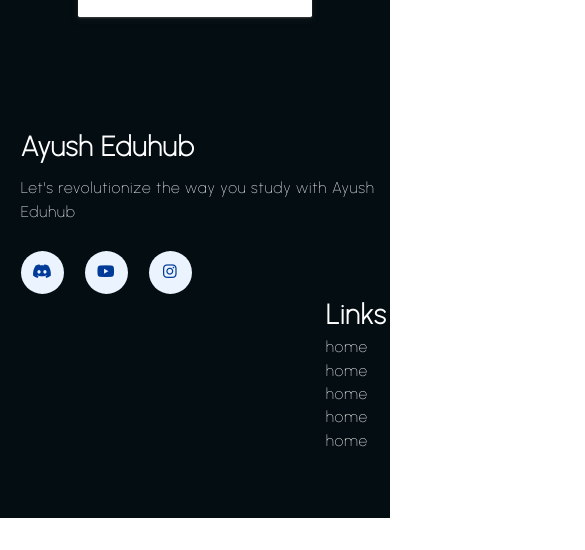
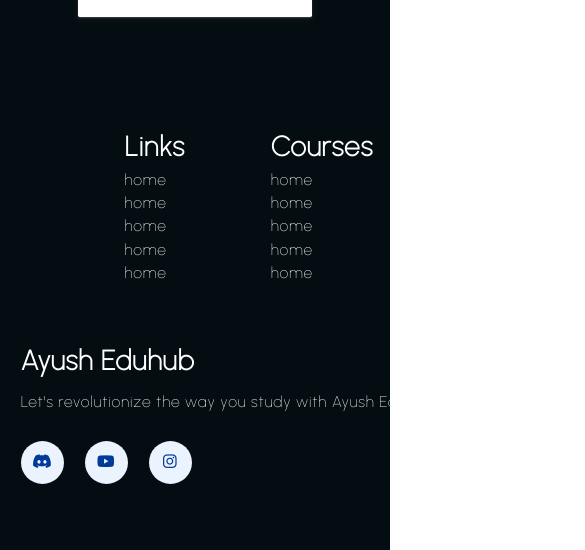
Before and after one commit to Ayush1Kr/Ayush-Eduhub, a plain HTML site: page index.html in a window 390 px wide. Shown: the part 6369-6919 px from the top of the page, 585 px wide, since content can reach past the window. Before the commit the page ends 6887 px from the top, so only its background shows below. Drawn offline with Linux system fonts and the light colour scheme.

Commit message:
making responsive

```diff
--- a/index.html
+++ b/index.html
@@ -270,6 +270,7 @@
             </div>
 
 
+
             <div class="footer-2--div">
                 <p class="footer-subheading"> Links</p>
 
@@ -283,6 +284,34 @@
 
 
             </div>
+            <div class="footer-3--div">
+                <p class="footer-subheading"> Courses</p>
+
+                    <ul>
+                    <li> <a href="index.html">home </a></li>
+                    <li> <a href="index.html">home </a></li>
+                    <li> <a href="index.html">home </a></li>
+                    <li> <a href="index.html">home </a></li>
+                    <li> <a href="index.html">home </a></li>
+                    </ul>
+
+
+            </div>
+            <div class="footer-4--div">
+                <p class="footer-subheading"> blogs</p>
+
+                    <ul>
+                    <li> <a href="index.html">home </a></li>
+                    <li> <a href="index.html">home </a></li>
+                    <li> <a href="index.html">home </a></li>
+                    <li> <a href="index.html">home </a></li>
+                    <li> <a href="index.html">home </a></li>
+                    </ul>
+
+
+            </div>
+
+
 
         </div>
     </footer>
--- a/style.css
+++ b/style.css
@@ -448,7 +448,7 @@ main{
 /* start footer section  */
 
 .container .footer-2--div{
-    padding-left: 35.3rem;
+    padding-left: 12rem;
 }
 
 footer{
@@ -458,6 +458,10 @@ footer{
 
 footer *{
     color: var(--white-color);
+}
+
+footer .grid{
+    text-align: right;
 }
 
 .footer-subheading{
@@ -470,7 +474,7 @@ footer *{
 }
 
 .footer-1--div{
-
+    text-align: left;
     & .social-footer--icons{
         display: flex;
         gap: 2.4rem;
@@ -599,6 +603,8 @@ input, textarea {
 
 /* media queries section  */
 
+
+
 /* @media (max-width:1380px) */
 @media (width <= 1400px)
 {
@@ -622,6 +628,13 @@ input, textarea {
     }
 }
 
+
+@media (width <= 1100px){
+    .section-course .grid-four--cols{
+        grid-template-columns: repeat(auto-fit,minmax(250px,1fr));
+    }
+}
+
 @media (width <=998px)
 {
     .section-hero{
@@ -642,12 +655,28 @@ input, textarea {
             }
         }
     }
+
+    footer .grid-four--cols{
+
+        grid-template-columns: repeat(3, minmax(250px,1fr));
+        text-align: left;
+
+        & .footer-1--div{
+            grid-row: 2/3;
+            grid-column: 1/-1;
+            margin-top: 6.4rem;
+        }
+
+
+    }
+
+
 }
 
 @media (width <=768px)
 {
-    .grid-two--cols,.grid-three--cols,
-    .grid-four--cols{
+    .grid-two--cols,.grid-three--cols
+    {
         grid-template-columns: 1fr;
     }
 
```
